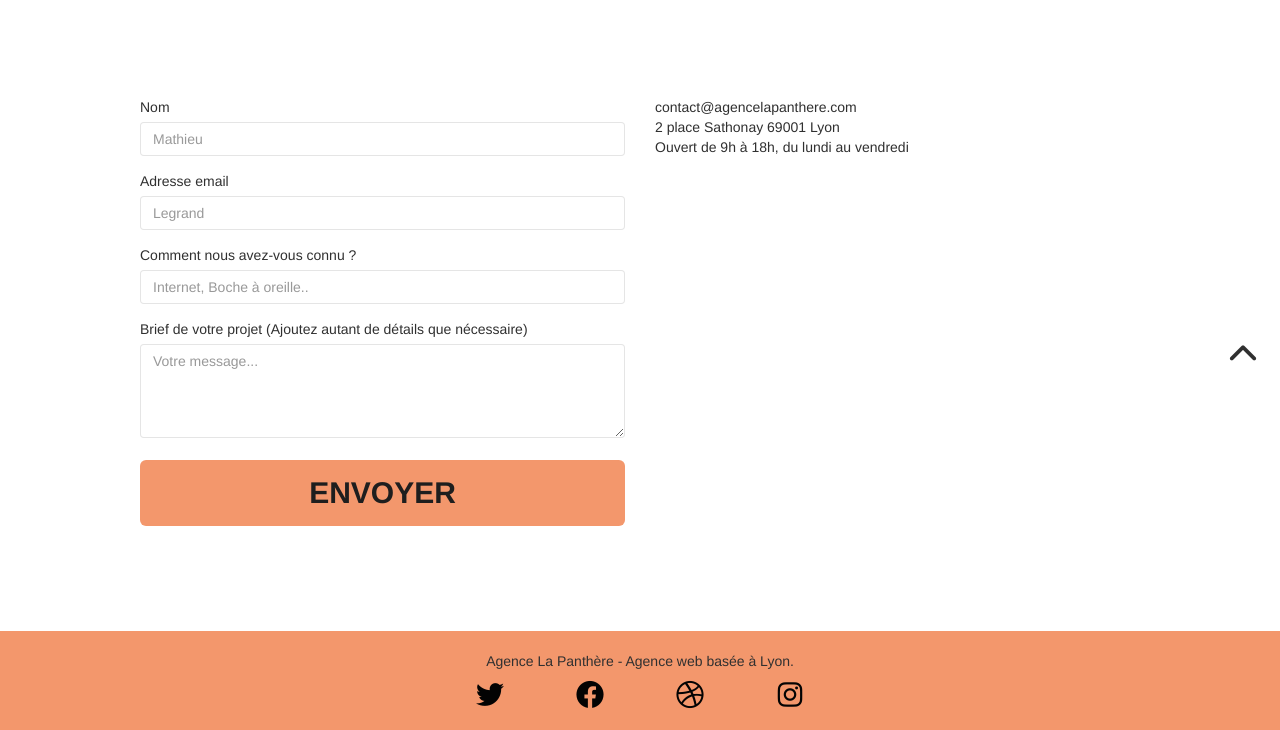
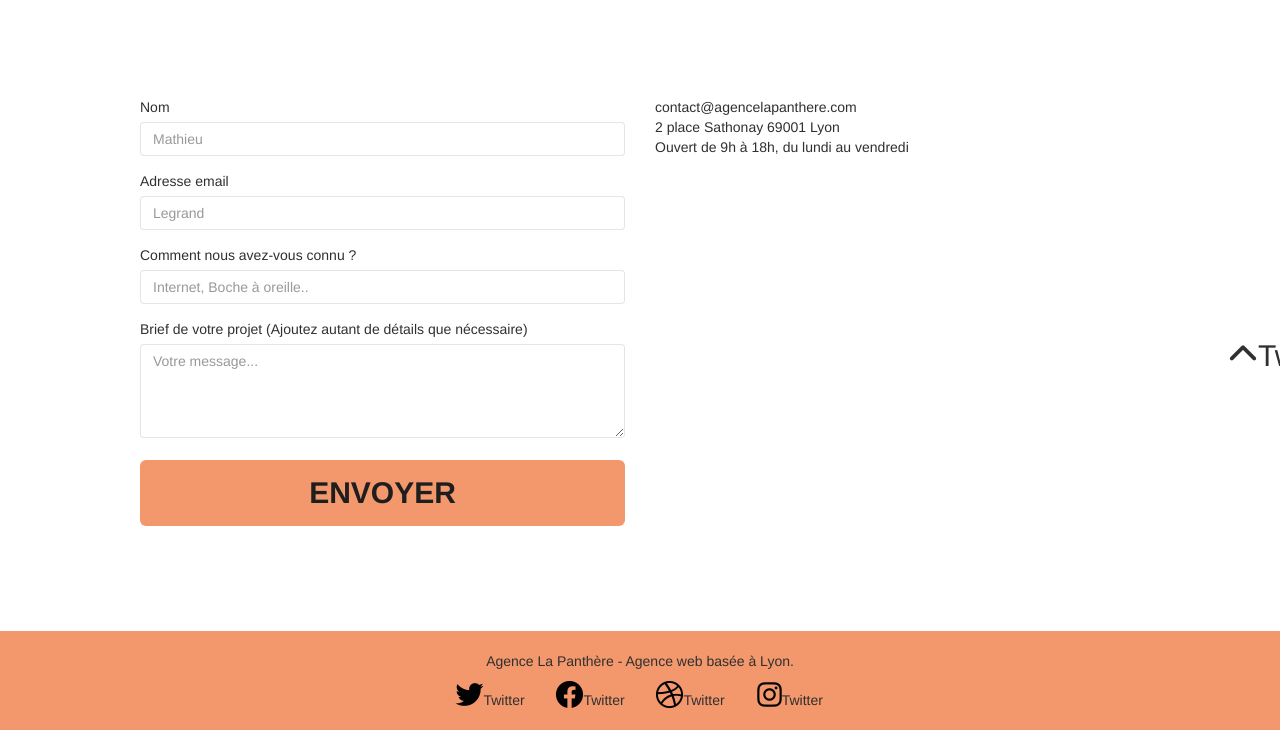
Before and after one commit to gabrielprl/Panthere, a plain HTML site: page page2.html in a window 1280 px wide. Shown: the part 407-1137 px from the top of the page. Drawn offline with nearby package versions, Linux system fonts and the light colour scheme; files that its build step writes are made by us from their sources; a script that the page names is missing.

```diff
--- a/page2.html
+++ b/page2.html
@@ -121,7 +121,7 @@
 <!-- bloc-7 END -->
 
 <!-- ScrollToTop Button -->
-<a href="#up" class="bloc-button btn scrollToTop" onclick="scrollToTarget('1')"><i class="fa-solid fa-chevron-up"></i></a>
+<a href="#up" class="bloc-button btn scrollToTop" onclick="scrollToTarget('1')"><i class="fa-solid fa-chevron-up"></i>Twitter</a>
 <!-- ScrollToTop Button END-->
 
 
@@ -136,22 +136,22 @@
 				<div class="row row-no-gutters social">
 					<div class="col-sm-3">
 						<div class="text-center">
-							<a class="social" href="index.html"><i class="fa-brands fa-twitter fa-custom"></i></a>
+							<a class="social" href="index.html"><i class="fa-brands fa-twitter fa-custom"></i>Twitter</a>
 						</div>
 					</div>
 					<div class="col-sm-3">
 						<div class="text-center">
-							<a class="social" href="index.html"><i class="fa-brands fa-facebook fa-custom"></i></a>
+							<a class="social" href="index.html"><i class="fa-brands fa-facebook fa-custom"></i>Twitter</a>
 						</div>
 					</div>
 					<div class="col-sm-3">
 						<div class="text-center">
-							<a class="social" href="index.html"><i class="fa-brands fa-dribbble fa-custom"></i></a>
+							<a class="social" href="index.html"><i class="fa-brands fa-dribbble fa-custom"></i>Twitter</a>
 						</div>
 					</div>
 					<div class="col-sm-3">
 						<div class="text-center">
-							<a class="social" href="index.html"><i class="fa-brands fa-instagram fa-custom"></i></a>
+							<a class="social" href="index.html"><i class="fa-brands fa-instagram fa-custom"></i>Twitter</a>
 						</div>
 					</div>
 				</div>
```
